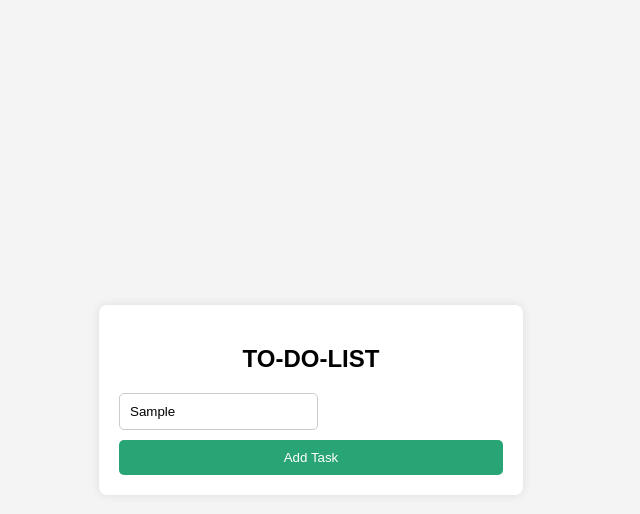
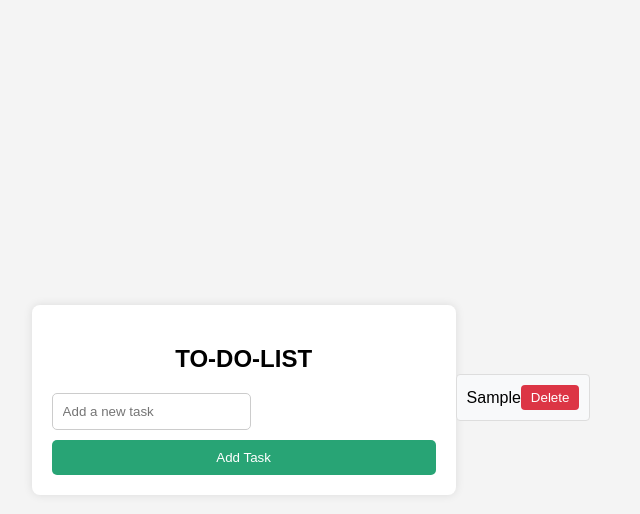
Before and after one commit to MohitPaudel05/JsTraining, a plain HTML site: page to-do-list.html in a window 1280 px wide. Both pictures are taken after typing "Sample" into the empty fields and a click on the button "Add Task". Shown: the whole page, without its empty margins (329-969 px from the left). Drawn offline with Linux system fonts and the light colour scheme.

Commit message:
"todolist"

```diff
--- /dev/null
+++ b/script.js
@@ -0,0 +1,36 @@
+
+// script.js
+document.addEventListener('DOMContentLoaded', function () {
+    const taskInput = document.getElementById('taskInput');
+    const addTaskBtn = document.getElementById('addTaskBtn');
+    const taskList = document.getElementById('taskList');
+
+    // Function to add a new task
+    function addTask() {
+        const taskText = taskInput.value.trim();//remove beginning and ending space
+        if (taskText !== '') {
+            const li = document.createElement('li');
+            li.textContent = taskText;
+
+            const deleteBtn = document.createElement('button');
+            deleteBtn.textContent = 'Delete';
+            deleteBtn.addEventListener('click', function () {
+                taskList.removeChild(li);
+            });
+
+            li.appendChild(deleteBtn);
+            taskList.appendChild(li);
+            taskInput.value = '';
+        }
+    }
+
+    // Event listener for the Add Task button
+    addTaskBtn.addEventListener('click', addTask);
+
+    // Event listener for pressing Enter key
+    taskInput.addEventListener('keypress', function (e) {
+        if (e.key === 'Enter') {
+            addTask();
+        }
+    });
+});
--- a/to-do-list.html
+++ b/to-do-list.html
@@ -11,9 +11,10 @@
     <div class="container">
     <h2 id="heading">TO-DO-LIST</h2>
     <input type="text"placeholder ="Add a new task" id='taskInput'>
-    <button id="add">Add Task</button>
+    <button id="addTaskBtn">Add Task</button>
     </div>
-    <ul></ul>
+    <ul id='taskList' ></ul>
+    <script src='script.js'></script>
 
 
 </body>
--- a/todo.css
+++ b/todo.css
@@ -27,14 +27,14 @@ h2{
 
 }
 /*add task button*/
-#add{
+#addTaskBtn{
 width: 100%;
 padding: 10px;
 background-color: #28a475;
 color: white;
 cursor: pointer;
 border-radius: 5px;
-border: transparent;
+border: transparent  !important;
 }
 #add:hover{
     background-color: #218838;
```
